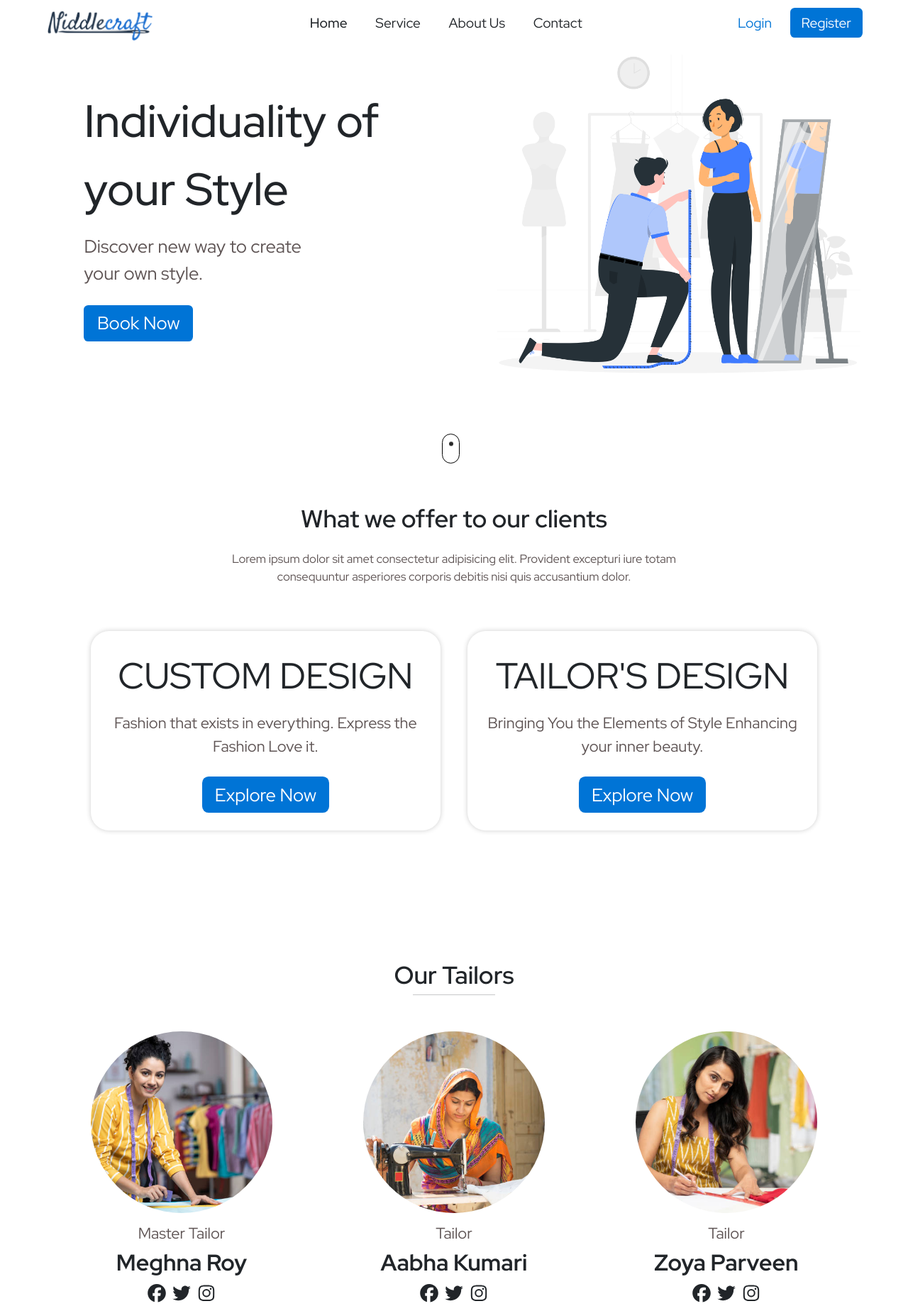
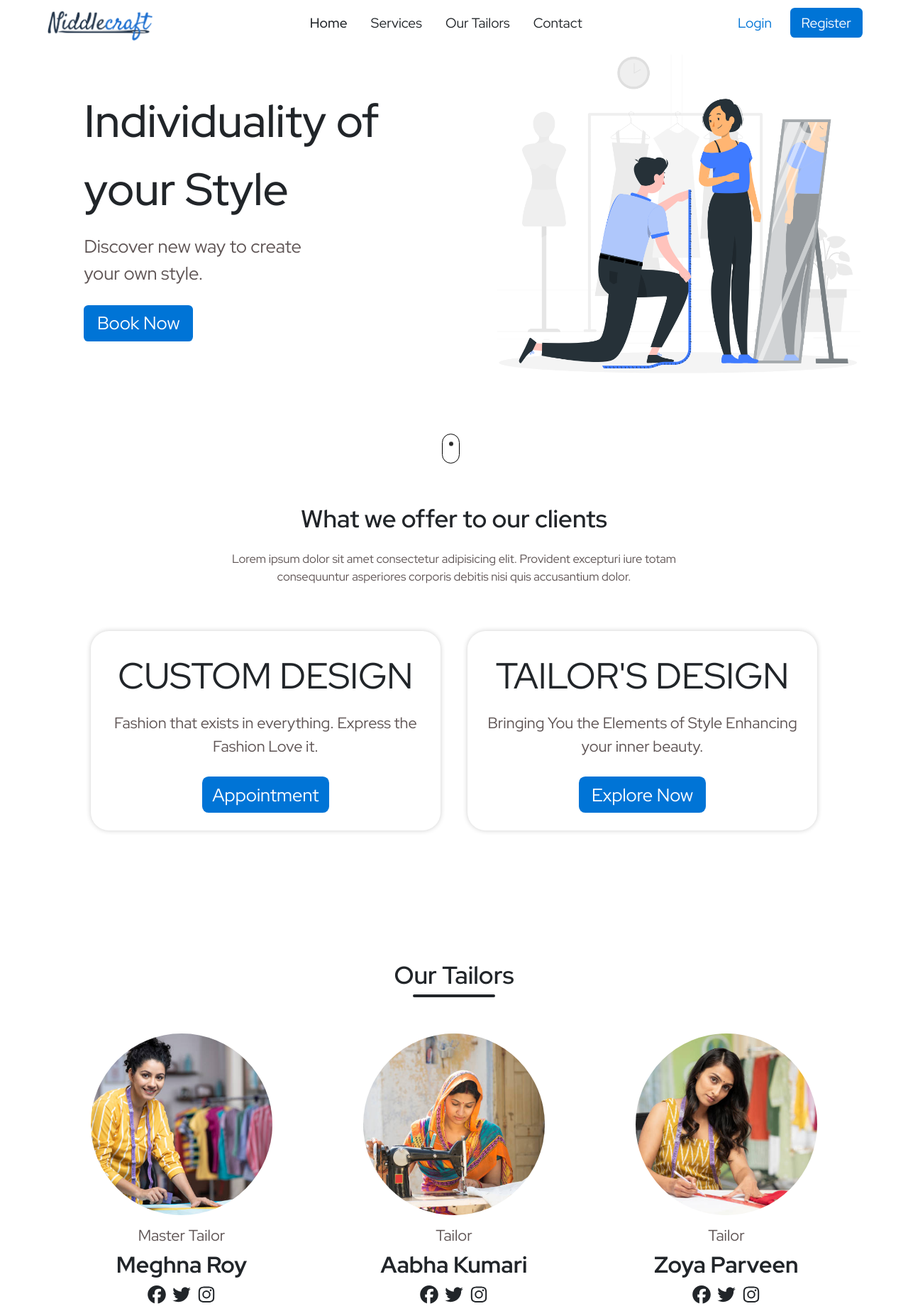
Before and after one commit to darpan-code/templets, a website: page index.html in a window 1280 px wide. Shown: the top 1847 px of the page at 71% size. Drawn offline with Linux system fonts and the light colour scheme; a web font is replaced by a local one.

Commit message:
home some bug fix

```diff
--- a/css/style.css
+++ b/css/style.css
@@ -46,6 +46,13 @@
     box-shadow: 0px 0px 0.6vw 0vw rgb(0 0 0 / 20%);
     border-radius: 2vw;
 }
+
+hr{
+    height: .3vw !important;
+    opacity: 1;
+    border-radius: 50vw;
+}
+
 .contact-box{
     box-shadow: 0px 0px 0.6vw 0vw rgb(0 0 0 / 20%);
 }
--- a/index.html
+++ b/index.html
@@ -35,9 +35,9 @@
         </div>
         <div class="flex justify-between w-[30vw]">
             <div><a href="#" class="hover:text-[#0074D6] font-medium"> home </a></div>
-            <div><a href="#" class="hover:text-[#0074D6]"> service </a></div>
-            <div><a href="#" class="hover:text-[#0074D6]"> about us </a></div>
-            <div><a href="#" class="hover:text-[#0074D6]"> contact </a></div>
+            <div><a href="#service" class="hover:text-[#0074D6]"> services </a></div>
+            <div><a href="#our-tailor" class="hover:text-[#0074D6]"> our tailors </a></div>
+            <div><a href="#contact" class="hover:text-[#0074D6]"> contact </a></div>
         </div>
         <div class="flex items-center">
             <div><a href="#" class="text-[#0074D6] hover:text-[#0074D6]">login</a></div>
@@ -64,14 +64,15 @@
     <div class="icon-scroll"></div>
 
     <!-- Service section -->
-    <div class="mt-[14vw] flex items-center flex-col">
+    <section id="service">
+    <div class="pt-[8vw] mt-[6vw] flex items-center flex-col">
         <div class="text-[2.7vw] font-semibold">What we offer to our clients</div>
         <div class="text-[1.3vw] w-[50vw] text-center mt-[1.3vw] text-[#5E5454]">Lorem ipsum dolor sit amet consectetur adipisicing elit. Provident excepturi iure totam consequuntur asperiores corporis debitis nisi quis accusantium dolor.</div>
         <div class="flex justify-between w-[80vw] mt-[5vw]">
             <div class="w-[38.5vw] h-[22vw] service-box flex flex-col items-center justify-center">
                 <div class="text-[4vw] uppercase">custom design</div>
                 <div class="text-[1.7vw] py-[1vw] px-[2vw] text-center text-[#5E5454]">Fashion that exists in everything. Express the Fashion Love it.</div>
-                <a href="#" class="bg-[#0074D6] text-white mt-[1vw] w-[14vw] h-[4vw] rounded-[.7vw] text-[2vw] capitalize flex justify-center items-center">explore now</a>
+                <a href="#" class="bg-[#0074D6] text-white mt-[1vw] w-[14vw] h-[4vw] rounded-[.7vw] text-[2vw] capitalize flex justify-center items-center">appointment</a>
             </div>
             <div class="w-[38.5vw] h-[22vw] service-box flex flex-col items-center justify-center">
                 <div class="text-[4vw] uppercase">tailor's design</div>
@@ -80,9 +81,11 @@
             </div>
         </div>
     </div>
+    </section>
 
     <!-- our tailors section -->
-    <div class="mt-[14vw] flex items-center flex-col">
+    <section id="our-tailor">
+    <div class="pt-[8vw] mt-[6vw] flex items-center flex-col">
         <div class="text-[2.7vw] font-semibold">Our Tailors</div>
         <hr class="w-[9vw]">
 
@@ -130,6 +133,7 @@
         </div>
         </div>
     </div>
+    </section>
 
     <!-- testimonials section -->
     <!-- head -->
@@ -207,7 +211,8 @@
 
 
     <!-- contact section -->
-    <div class="mt-[14vw] flex justify-center">
+    <section id="contact">
+    <div class="pt-[8vw] mt-[6vw] flex justify-center">
         <div class="flex contact-box rounded-[1vw]">
             <!-- side-bar -->
             <div class="w-[32vw] h-[44vw] bg-[#24717B] text-white rounded-[1vw]">
@@ -251,7 +256,6 @@
                 </div>
                 <div class="mt-[3vw]">
                     <div class="font-medium">Message</div>
-                    <!-- <input class="border-b-[.2vw] border-[#00000030] focus:outline-none w-[56vw] text-[1.8vw]" type="text" name="message" id="message"> -->
                     <textarea class="border-b-[.2vw] border-[#00000030] focus:outline-none w-[56vw] text-[1.8vw]" name="message" id="message" rows="2"></textarea>
                 </div>
                 <div class="mt-[1vw]">
@@ -260,6 +264,7 @@
             </div>
         </div>
     </div>
+    </section>
 
 
     <!-- footer section -->
@@ -268,8 +273,8 @@
         <div class="text-[4vw] mt-[5vw] font-medium">Niddlecraft</div>
         <div class="flex justify-between w-[38vw] text-[1.6vw] mt-[1vw]">
             <div><a href="#" class="hover:text-white"> home </a></div>
-            <div><a href="#" class="hover:text-white"> service </a></div>
-            <div><a href="#" class="hover:text-white"> about us </a></div>
+            <div><a href="#" class="hover:text-white"> services </a></div>
+            <div><a href="#" class="hover:text-white"> our tailors </a></div>
             <div><a href="#" class="hover:text-white"> contact </a></div>
         </div>
         <div class="flex justify-between w-[10vw] text-[2.3vw] mt-[2vw]">
```
Also changed, not shown: css/output.css.
